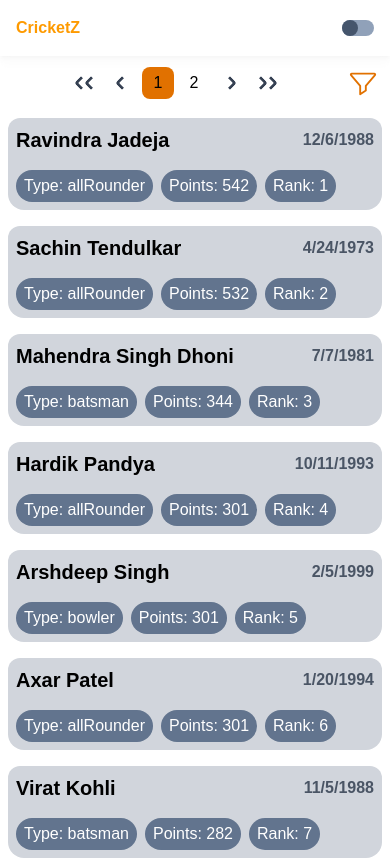
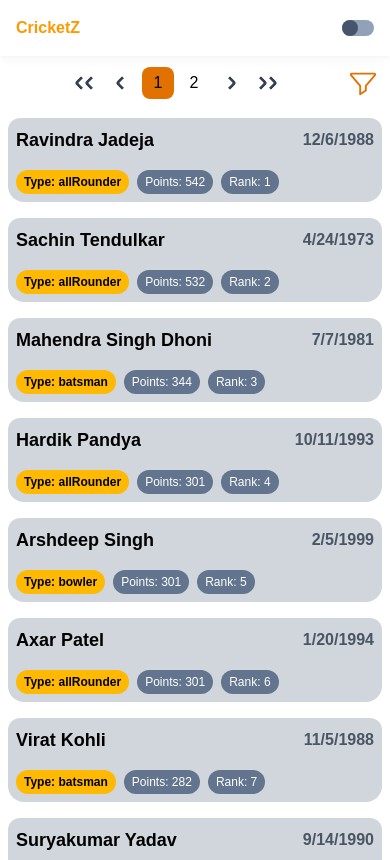
Before and after one commit to nay-22/cricketers-app, a React (Vite) app: page / in a window 390 px wide. Shown: the top 860 px of the page. Built offline with nearby package versions, Linux system fonts and the light colour scheme.

Commit message:
style(CricketerCard): revise styles for responsivness

```diff
--- a/src/components/cards/CricketerCard.tsx
+++ b/src/components/cards/CricketerCard.tsx
@@ -14,9 +14,9 @@ const CricketerCard: FC<TPlayer> = ({
   dob,
 }) => {
   return (
-    <div className="rounded-xl w-full">
+    <div className="rounded-xl w-full min-w-[250px]">
       <div className="bg-gray-300 rounded-t-xl p-2 flex items-center justify-between">
-        {name && <div className="text-xl font-semibold">{name}</div>}
+        {name && <div className="text-lg sm:text-2xl font-semibold overflow-hidden whitespace-nowrap text-ellipsis">{name}</div>}
         {dob && (
           <div className="font-semibold text-gray-600">
             {new Date(dob).toLocaleDateString()}
@@ -25,11 +25,11 @@ const CricketerCard: FC<TPlayer> = ({
       </div>
       {description && <div className="p-2">{description}</div>}
       <div className="p-2 bg-gray-300 rounded-b-2xl flex items-center justify-start gap-2">
-        {type && <Chip className="bg-slate-500 text-white">Type: {type}</Chip>}
+        {type && <Chip className="bg-amber-400 font-semibold text-xs sm:text-lg">Type: {type}</Chip>}
         {points && (
-          <Chip className="bg-slate-500 text-white">Points: {points}</Chip>
+          <Chip className="bg-slate-500 text-white text-xs sm:text-lg">Points: {points}</Chip>
         )}
-        {rank && <Chip className="bg-slate-500 text-white">Rank: {rank}</Chip>}
+        {rank && <Chip className="bg-slate-500 text-white text-xs sm:text-lg">Rank: {rank}</Chip>}
       </div>
     </div>
   );
```
